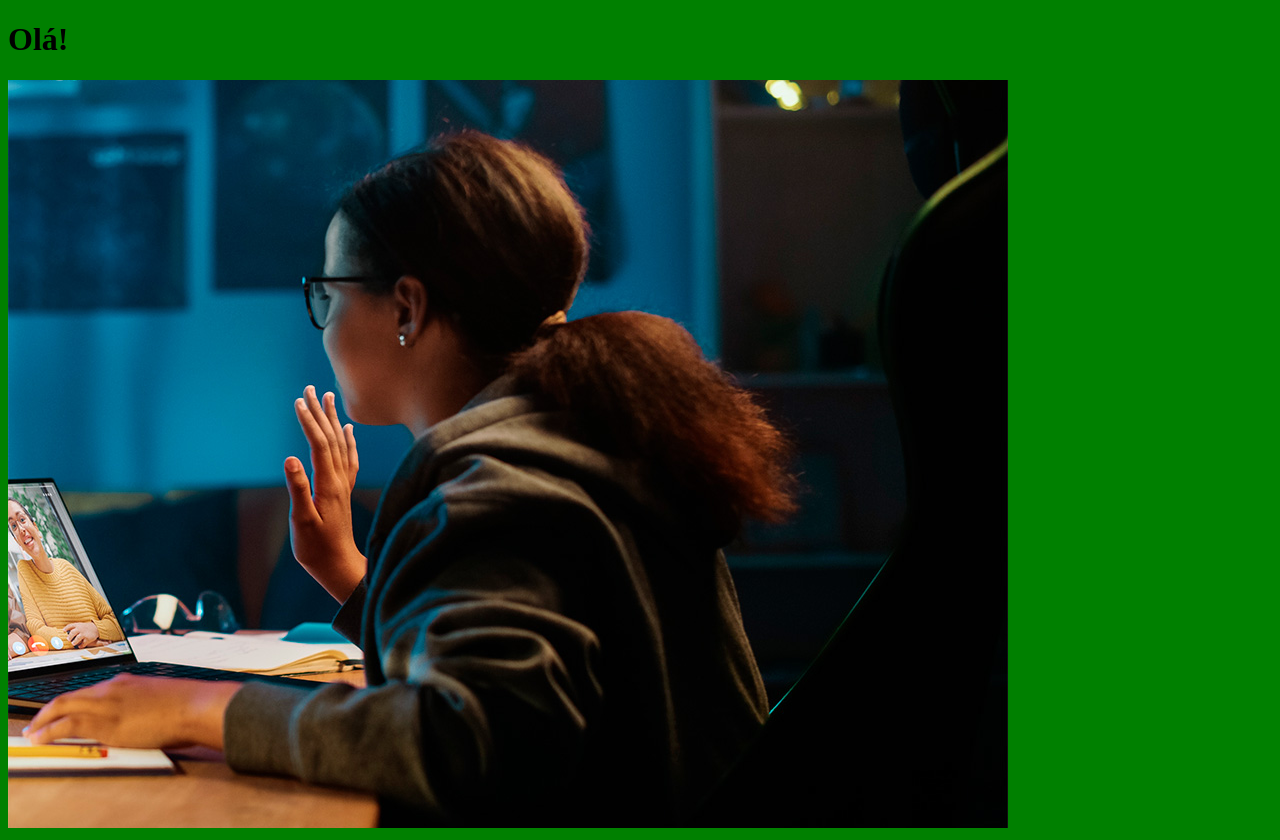
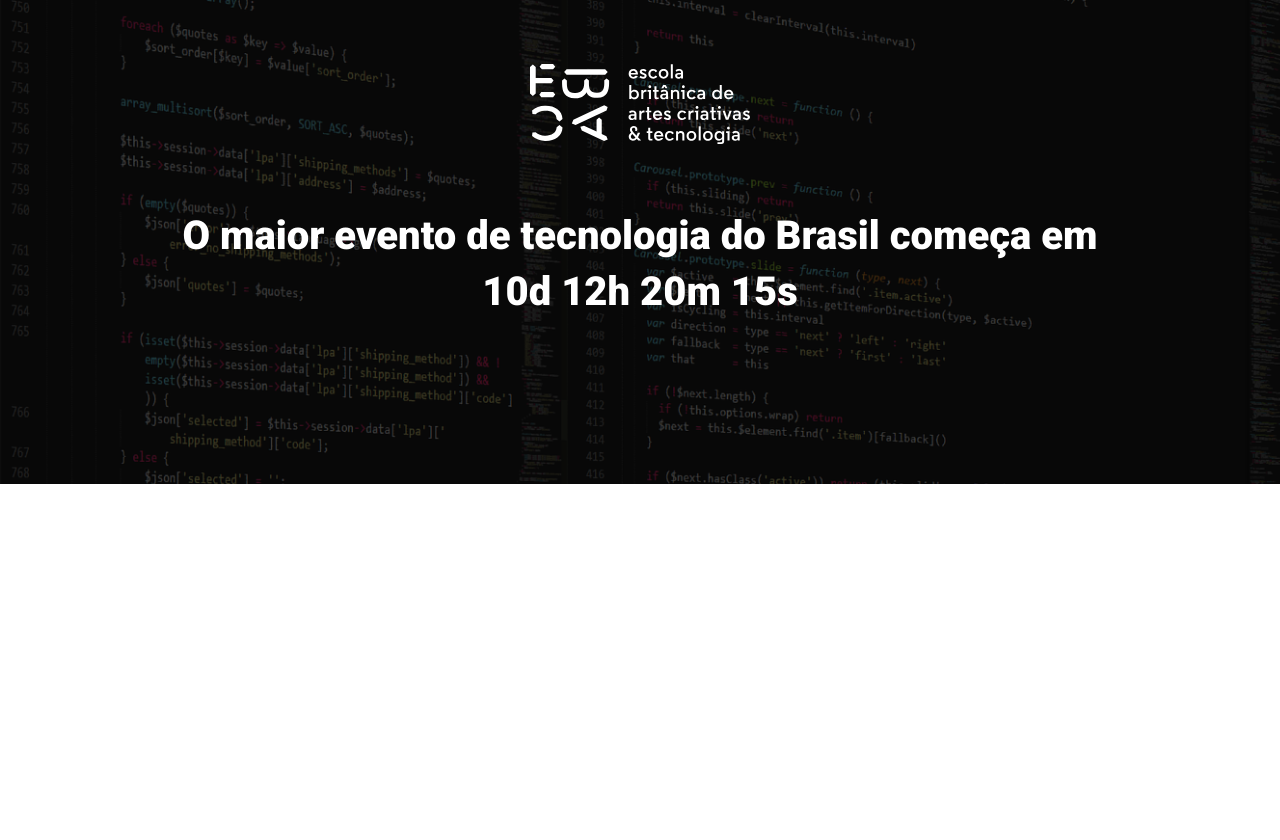
Before and after one commit to M-F-W/ebac_tech_talks, a website built with Parcel: page src/index.html in a window 1280 px wide. After the commit the page ends 800 px from the top, so only its background shows below. Built offline with nearby package versions, Linux system fonts and the light colour scheme.

Commit message:
add: hero

```diff
--- a/src/index.html
+++ b/src/index.html
@@ -3,12 +3,24 @@
     <head>
         <meta charset="UTF-8" />
         <meta name="viewport" content="width=device-width, initial-scale=1.0" />
-        <title>Ebac TECH Talk</title>
+        <title>Ebac Tech Talks</title>
+        <link rel="preconnect" href="https://fonts.googleapis.com" />
+        <link rel="preconnect" href="https://fonts.gstatic.com" crossorigin />
+        <link
+            href="https://fonts.googleapis.com/css2?family=Roboto:wght@400;700;900&display=swap"
+            rel="stylesheet"
+        />
         <link rel="stylesheet" href="./styles/main.sass" />
     </head>
     <body>
-        <h1>Olá!</h1>
-        <img src="./images/backend.png" alt="" />
+        <header class="hero">
+            <div class="container">
+                <img class="hero__logo" src="./images/ebac_logo.svg" alt="EBAC" />
+                <p class="hero__text">
+                    O maior evento de tecnologia do Brasil começa em 10d 12h 20m 15s
+                </p>
+            </div>
+        </header>
     </body>
     <script src="./scripts/main.js"></script>
 </html>
--- /dev/null
+++ b/src/styles/_hero.sass
@@ -0,0 +1,41 @@
+
+.hero
+    padding-top: 64px
+    padding-bottom: 100px
+    background-image: url(../images/fundo.png)
+    background-repeat: no-repeat
+    background-size: cover
+    position: relative
+
+    &::before
+        position: absolute
+        top: 0
+        left: 0
+        width: 100%
+        height: 100%
+        background-color: #000
+        content: ""
+        opacity: .7
+
+    &__text
+        margin: 64px 0
+        font-size: 40px
+        line-height: 56px
+        font-weight: 800
+        text-align: center
+
+    &__logo
+        margin: 0 auto
+        height: 80px
+        display: block
+
+    @media (max-width: 640px)
+        padding: 40px 0
+
+        &__logo
+            height: 40px
+
+        &__text
+            font-size: 22px
+            line-height: 24px
+            margin: 24px 0
--- a/src/styles/main.sass
+++ b/src/styles/main.sass
@@ -1,2 +1,20 @@
-body
-    background-color: green
+@use "hero"
+
+*
+    margin: 0
+    padding: 0
+    box-sizing: border-box
+    font-family: "Roboto", sans-serif
+    color: #fff
+
+.container
+    max-width: 960px
+    width: 100%
+    margin: 0 auto
+    position: relative
+
+    @media (max-width: 640px)
+        max-width: 80%
+
+    @media (max-width: 1024px)
+        max-width: 100%
```
